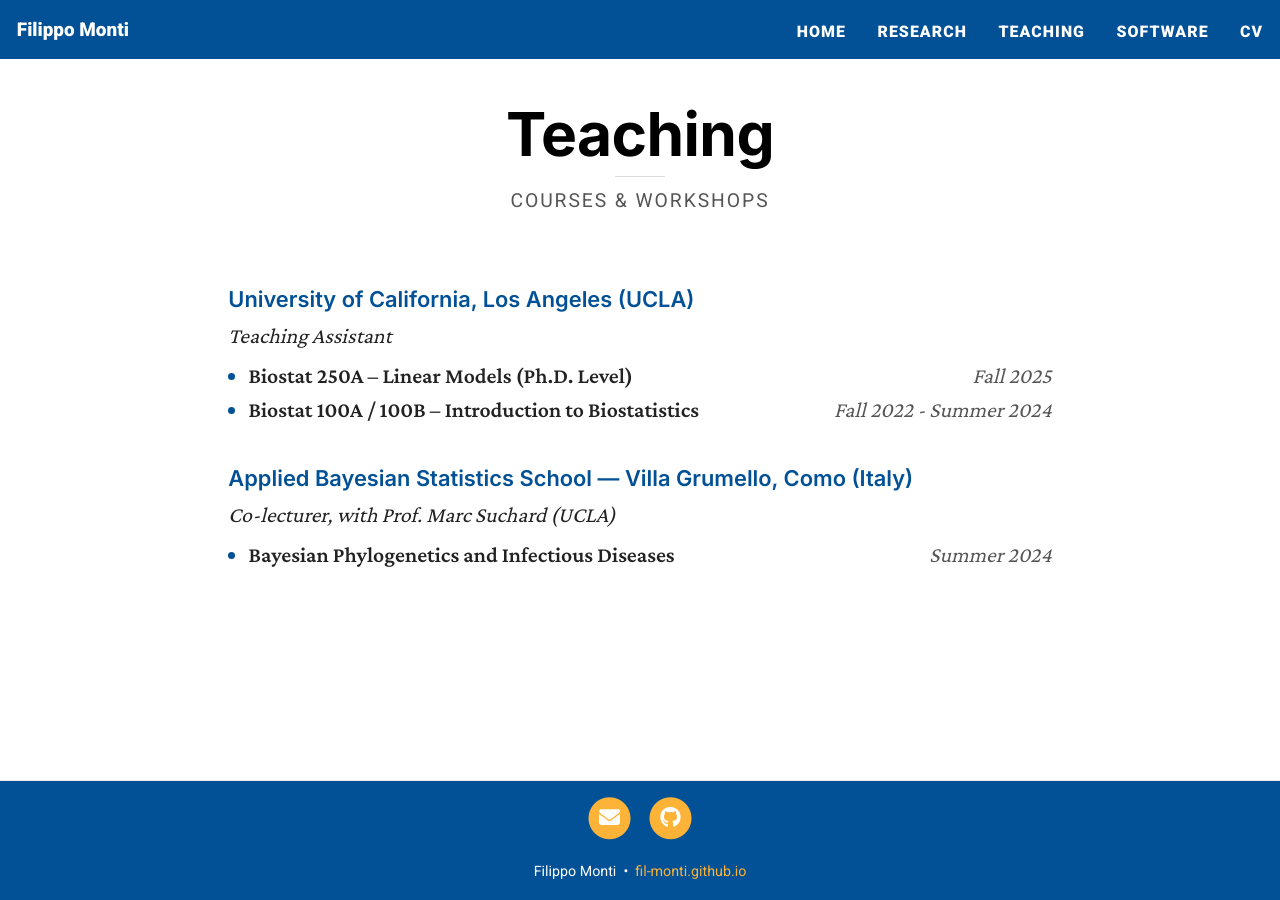
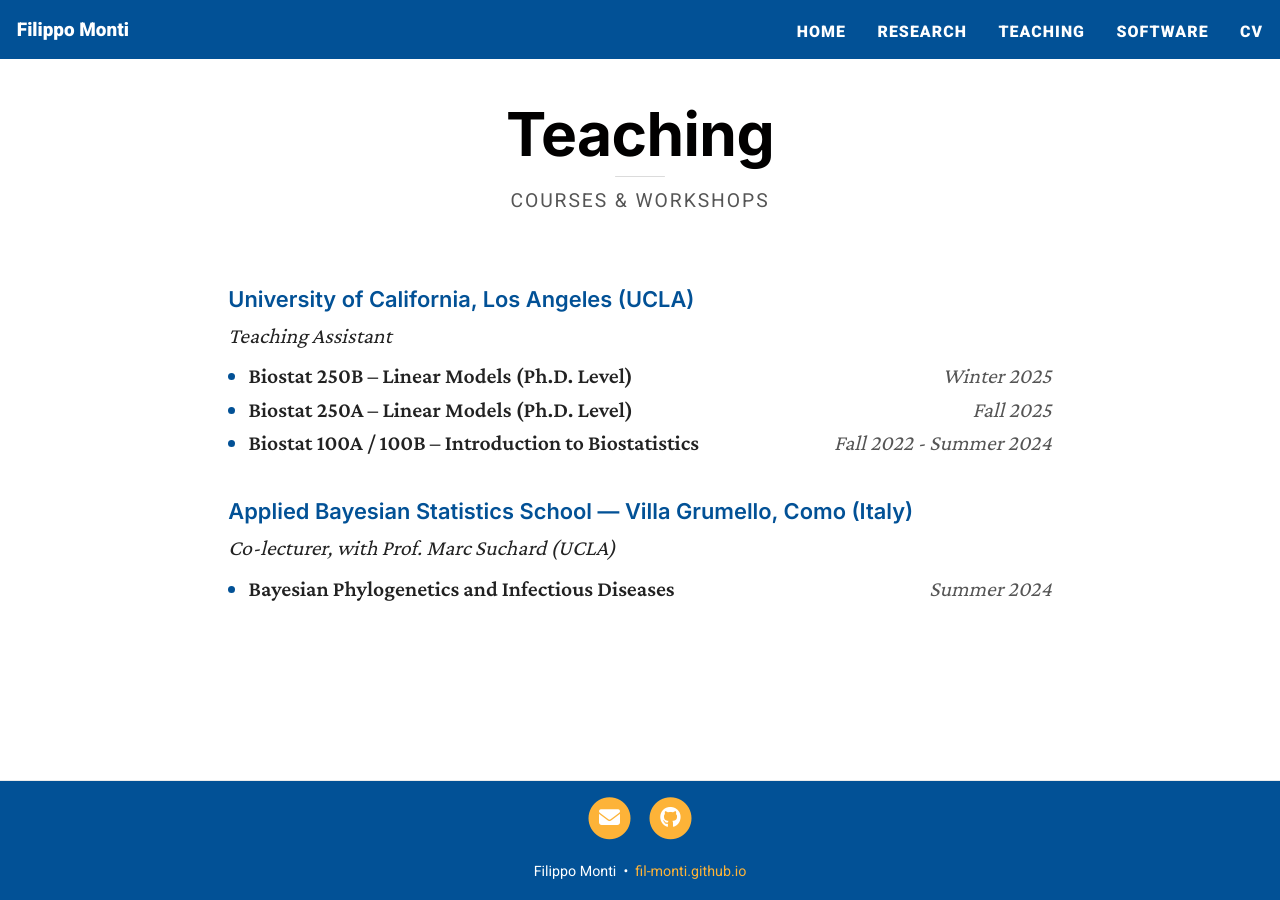
Before and after one commit to fil-monti/fil-monti.github.io, a Jekyll site: the page built from myteaching.md, in a window 1280 px wide. Built offline with Jekyll 4.4.1, drawn with Linux system fonts in a browser that asks for light colours; nearby versions of some CDN libraries.

Commit message:
adding teaching position

```diff
--- a/myteaching.md
+++ b/myteaching.md
@@ -21,6 +21,10 @@ header:
 
 
 <ul class="teaching-list">
+  <li>
+    <span class="course"><strong>Biostat 250B – Linear Models (Ph.D. Level)</strong></span>
+    <span class="date">Winter 2025</span>
+  </li>
   <li>
     <span class="course"><strong>Biostat 250A – Linear Models (Ph.D. Level)</strong></span>
     <span class="date">Fall 2025</span>
```
